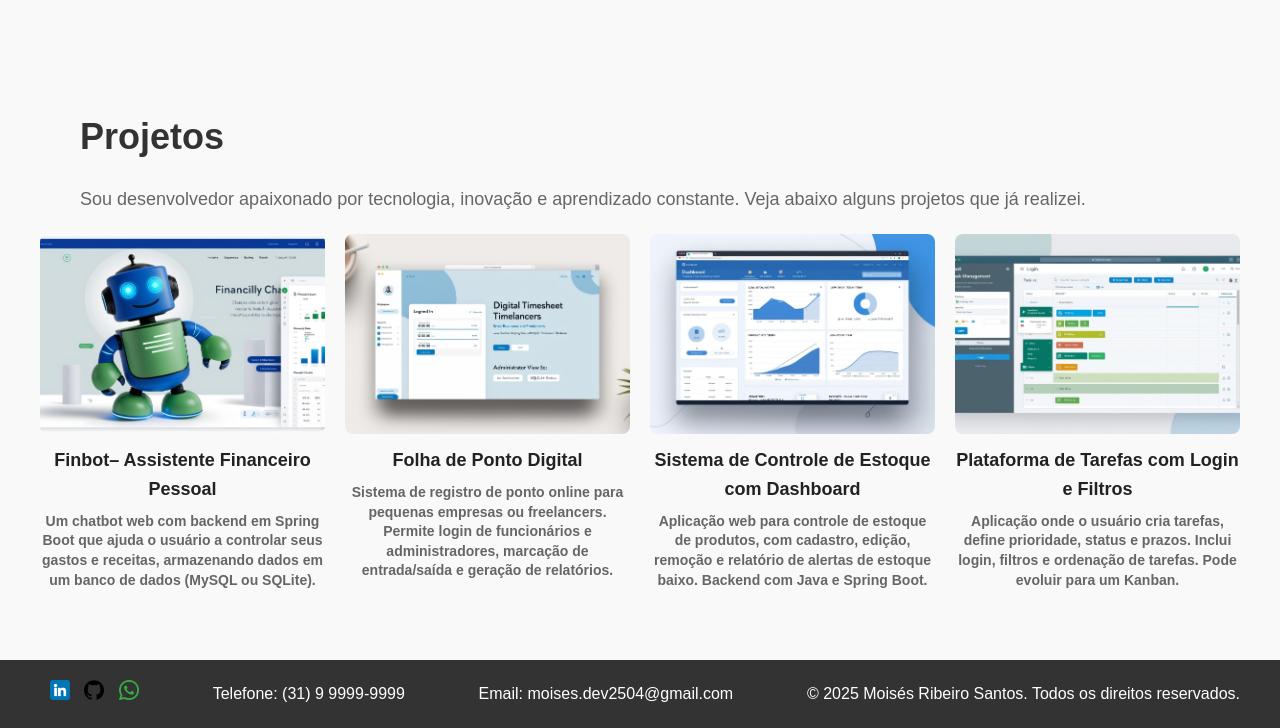
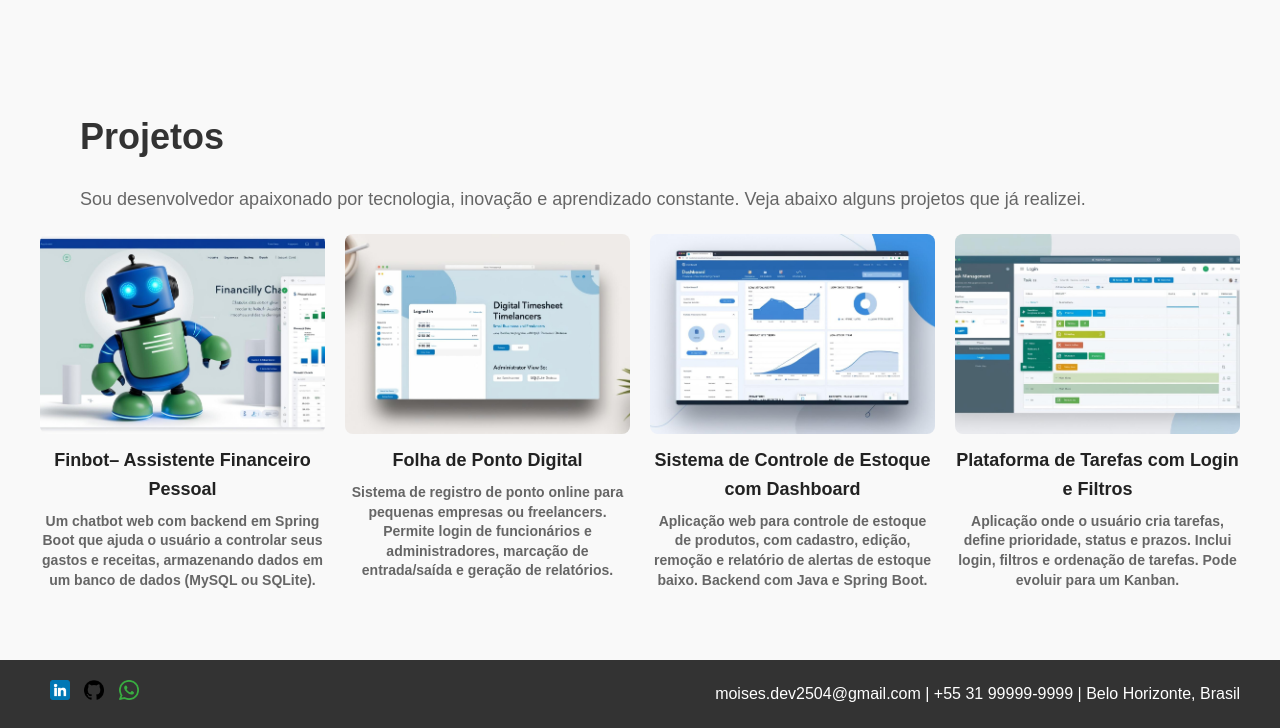
Before and after one commit to MoisesNewtonPaiva/Avaliacao01ProgramacaoWeb, a plain HTML site: page SobreMim.html in a window 1280 px wide. Shown: the part 696-1424 px from the top of the page. Drawn offline with Linux system fonts and the light colour scheme.

Commit message:
Adaptacao do footer

```diff
--- a/SobreMim.html
+++ b/SobreMim.html
@@ -85,11 +85,11 @@
       <a href="https://github.com/MoisesNewtonPaiva"><img src="Imagens/github-logo.png" alt="GitHub" width="20"></a>
       <a href="https://w.app/fphzsc"><img src="Imagens/whatsapp.png" alt="WhatsApp" width="20"></a>
     </div>
-
-    <p>Telefone: (31) 9 9999-9999</p>
-    <p>Email: moises.dev2504@gmail.com</p>
-    <p>&copy; 2025 Moisés Ribeiro Santos. Todos os direitos reservados.</p>
-
+    <p>
+        <i class="fas fa-envelope"></i> moises.dev2504@gmail.com |
+        <i class="fas fa-phone"></i> +55 31 99999-9999 |
+        <i class="fas fa-map-marker-alt"></i> Belo Horizonte, Brasil
+    </p>
 
   </footer>
 
```
Also changed, not shown: Contato.html (+5 -3 lines), index.html (+5 -3 lines).
